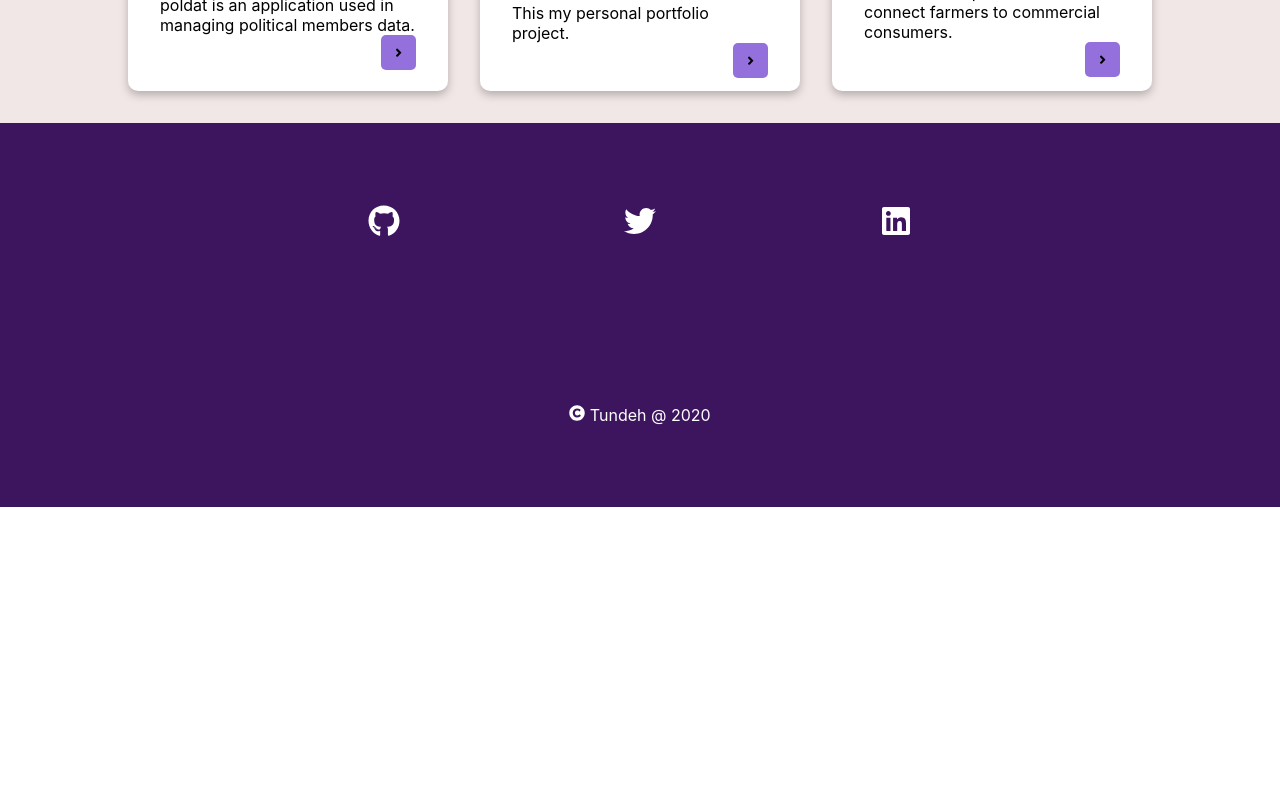
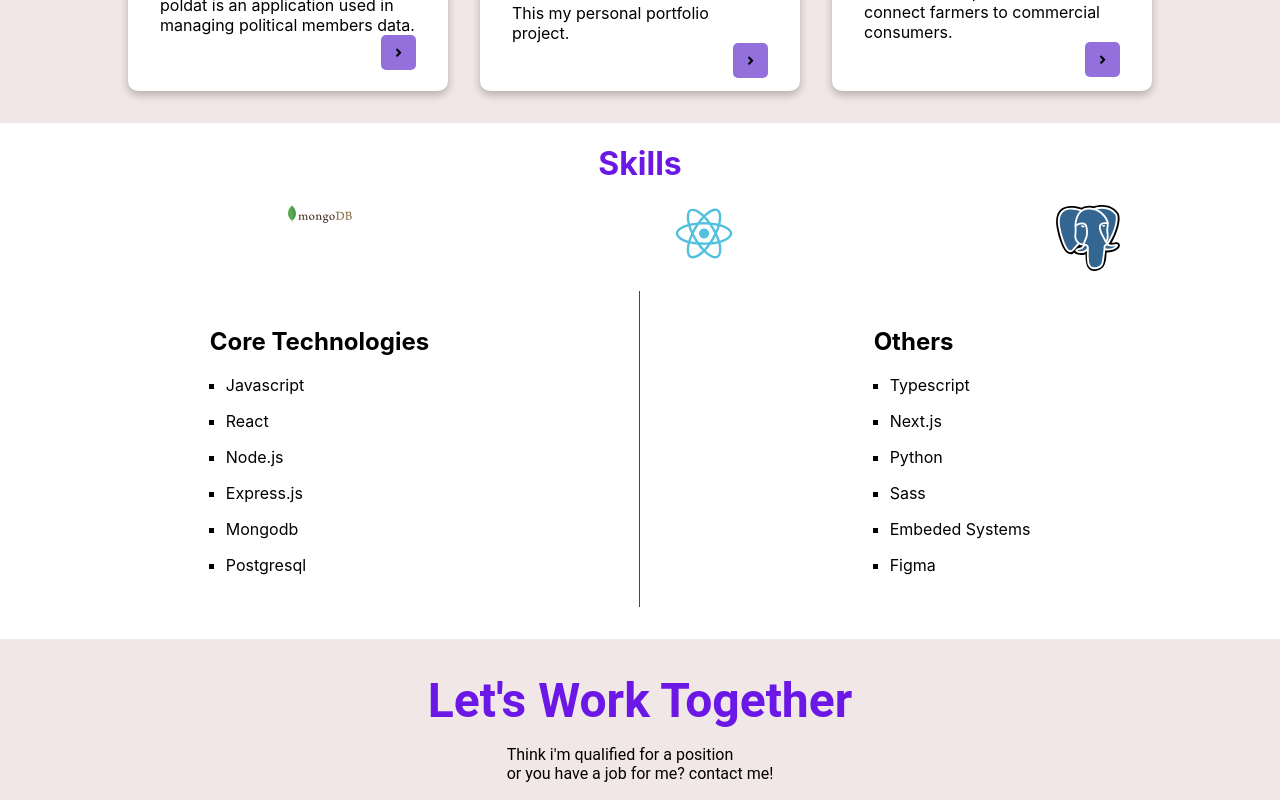
Before and after one commit to Tundeh/portfolio, a React (Create React App) app: page / in a window 1280 px wide. Shown: the part 860-1660 px from the top of the page. Before the commit the page ends 1367 px from the top, so only its background shows below. Built offline with nearby package versions, Linux system fonts and the light colour scheme.

Commit message:
remove slideshow component import

```diff
--- a/src/components/main/index.js
+++ b/src/components/main/index.js
@@ -2,7 +2,6 @@ import React from "react";
 import About from "../about/index";
 import Footer from "../footer/index";
 import Skills from "../skills/index";
-import SlideShow from "../slideShow";
 import ProjectList from "../projectList/index";
 import "./index.scss";
 import Contact from "../contact";
@@ -13,6 +12,8 @@ const Main = (props) => {
     <div className="main">
       <About/>
       <ProjectList/>
+      <Skills/>
+      <Contact/>
         <Footer/>
     </div>
   )
```
